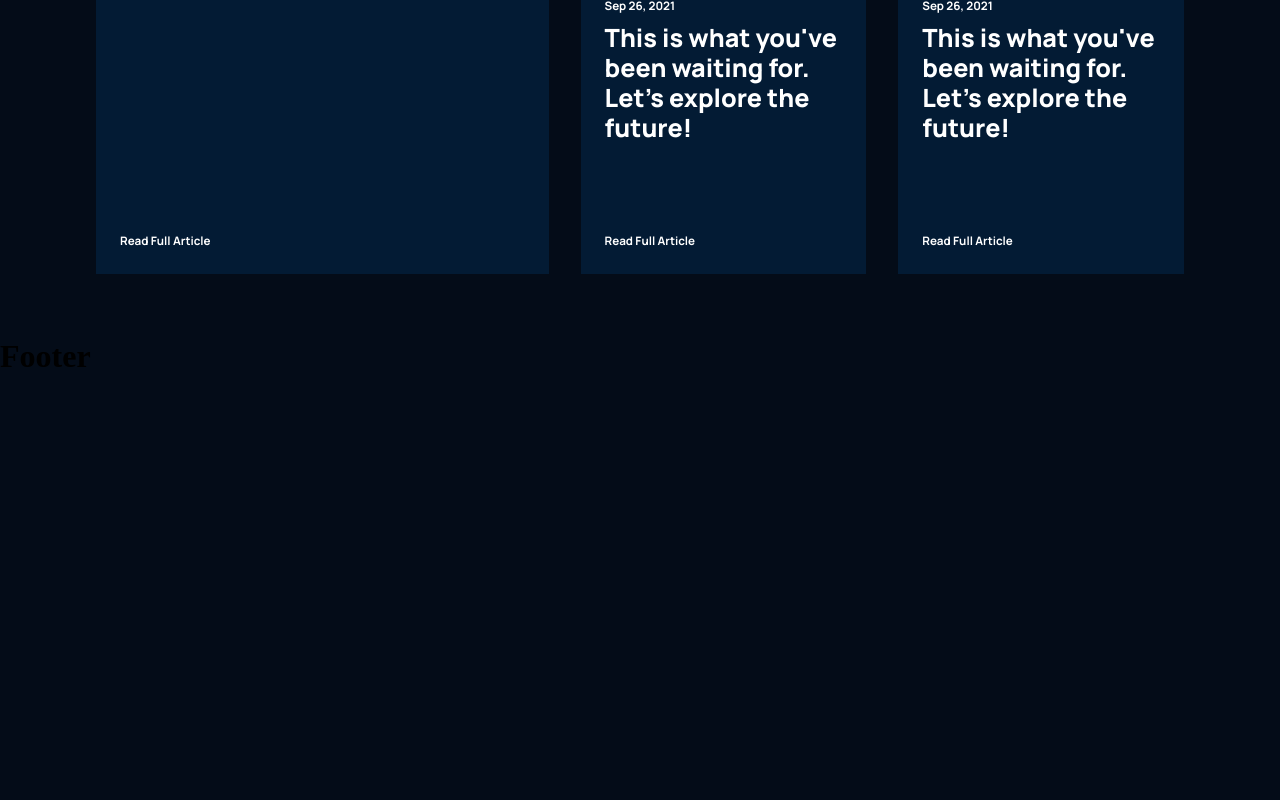
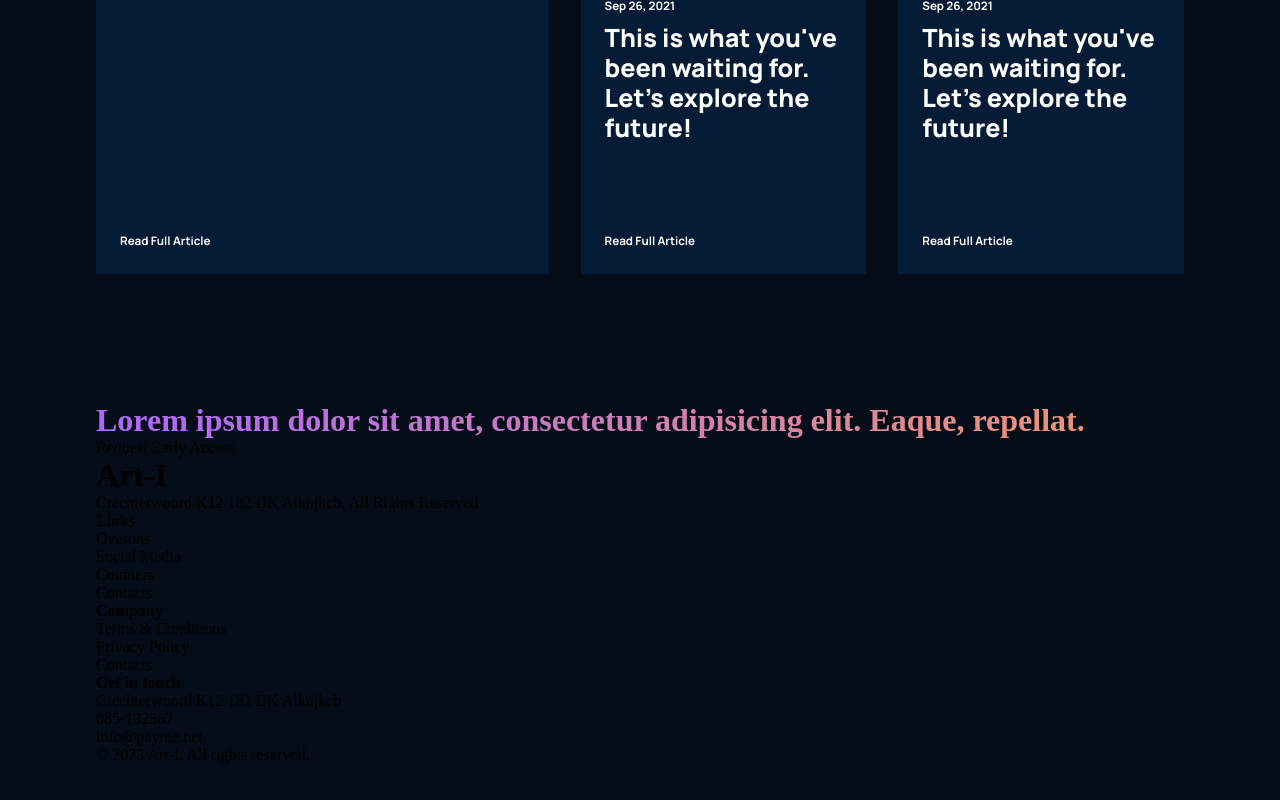
Before and after one commit to o-brayarn/art-i, a React (Create React App) app: page / in a window 1280 px wide. Shown: the part 3829-4629 px from the top of the page. Before the commit the page ends 4204 px from the top, so only its background shows below. Built offline with nearby package versions, Linux system fonts and the light colour scheme.

Commit message:
create footer section

```diff
--- a/src/containers/footer/Footer.jsx
+++ b/src/containers/footer/Footer.jsx
@@ -3,8 +3,46 @@ import './footer.css'
 
 const Footer = () => {
   return (
-    <div>
-      <h1>Footer</h1>
+    <div className="ai__footer section__padding">
+      <div className="ai__footer-heading">
+        <h1 className='gradient__text'>Lorem ipsum dolor sit amet, consectetur adipisicing elit. Eaque, repellat.</h1>
+      </div>
+      <div className="ai__footer-btn">
+        <p>Request Early Access</p>
+      </div>
+
+      <div className="ai__footer-links">
+        <div className="ai__footer-links__logo">
+          <h1> <span>Art</span>-I</h1>
+          <p>Crechterwoord K12 182 DK Alknjkcb, All Rights Reserved</p>
+        </div>
+
+        <div className="ai__footer-links__div">
+          <h4>Links</h4>
+          <p>Overons</p>
+          <p>Social Media</p>
+          <p>Counters</p>
+          <p>Contacts</p>
+        </div>
+
+        <div className="ai__footer-links__div">
+          <h4>Company</h4>
+          <p>Terms & Conditions</p>
+          <p>Privacy Policy</p>
+          <p>Contacts</p>
+        </div>
+
+         <div className="ai__footer-links__div">
+          <h4>Get in touch</h4>
+          <p>Crechterwoord K12 182 DK Alknjkcb</p>
+          <p>085-132567</p>
+          <p>info@payme.net</p>
+        </div>
+      </div>
+
+      <div className="ai__footer-copyright">
+        <p>© 2023 Art-I. All rights reserved.</p>
+      </div>
     </div>
   )
 }
```
